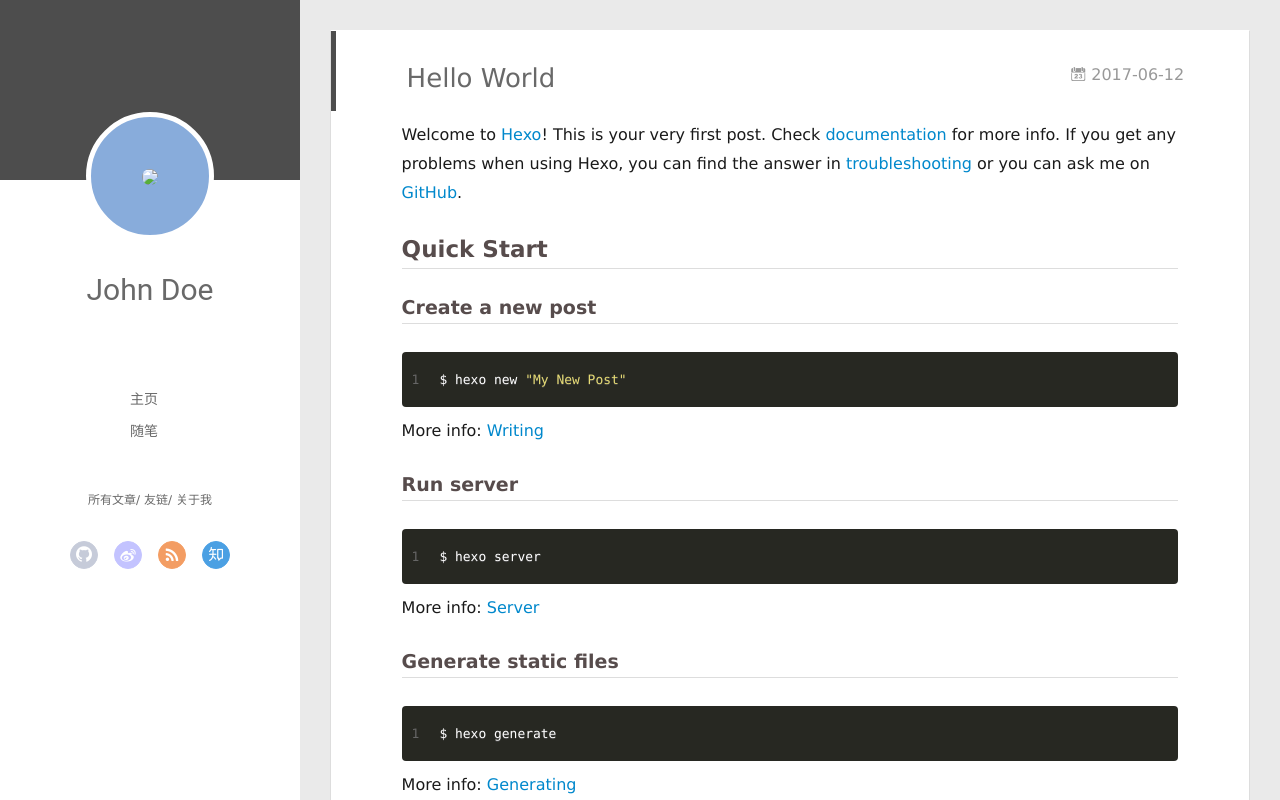
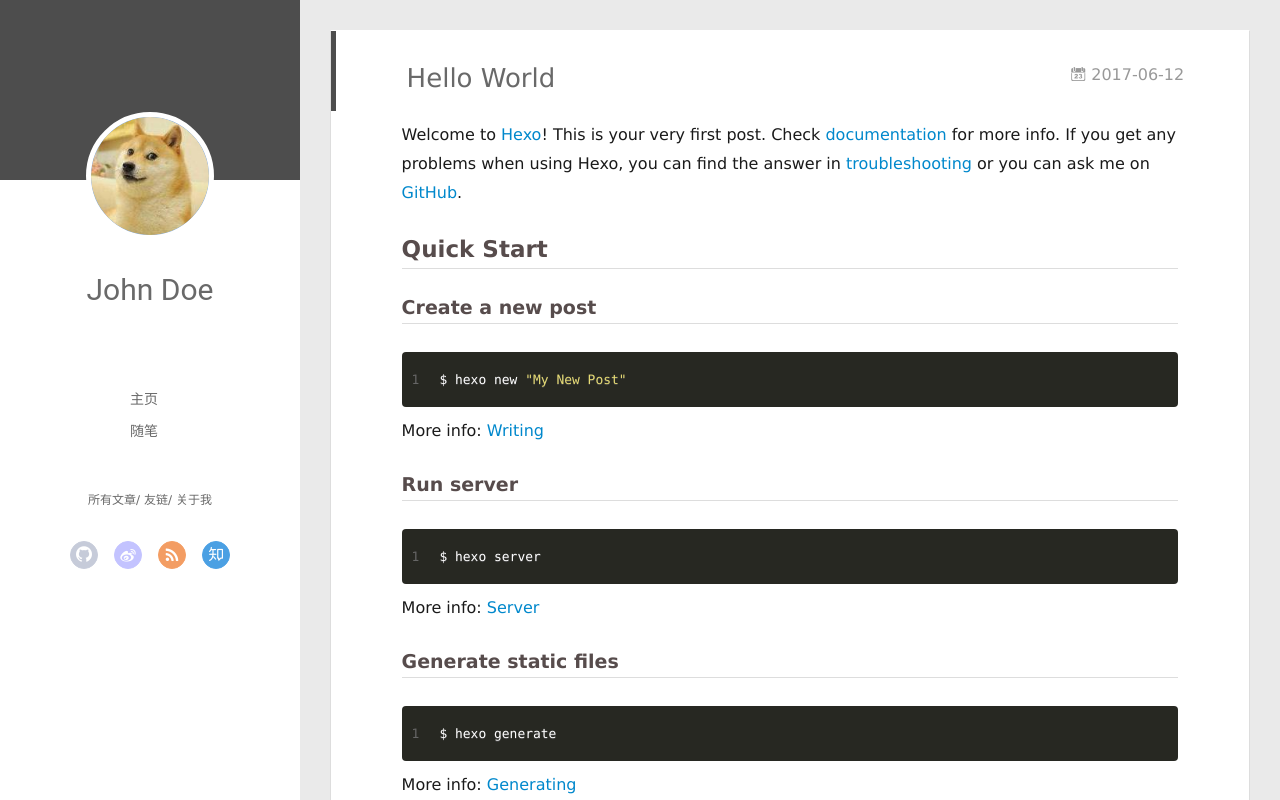
Before and after one commit to sky-big/sky-big.github.io, a plain HTML site: page 2017/06/12/hello-world/index.html in a window 1280 px wide. Drawn offline with Linux system fonts and the light colour scheme; no server answers.

Commit message:
Site updated: 2017-07-12 10:02:41

```diff
--- a/2017/06/12/hello-world/index.html
+++ b/2017/06/12/hello-world/index.html
@@ -46,7 +46,7 @@
 <div class="intrude-less">
 	<header id="header" class="inner">
 		<a href="/" class="profilepic">
-			<img src="null" class="js-avatar">
+			<img src="/img/single-dog.jpg" class="js-avatar">
 		</a>
 		<hgroup>
 		  <h1 class="header-author"><a href="/">John Doe</a></h1>
@@ -104,7 +104,7 @@
 	<div class="intrude-less">
 		<header id="header" class="inner">
 			<div class="profilepic">
-				<img src="null" class="js-avatar">
+				<img src="/img/single-dog.jpg" class="js-avatar">
 			</div>
 			<hgroup>
 			  <h1 class="header-author js-header-author">John Doe</h1>
```
Also changed, not shown: archives/2017/06/index.html (+2 -2 lines), archives/2017/index.html (+2 -2 lines), archives/index.html (+2 -2 lines), index.html (+2 -2 lines), img/single-dog.jpg (added).
